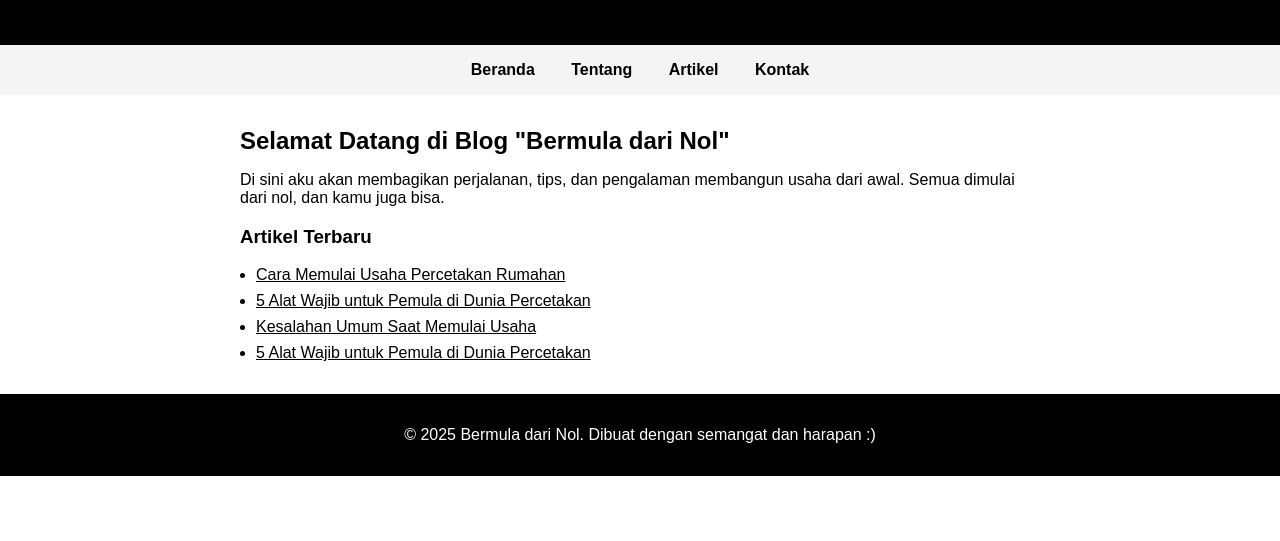
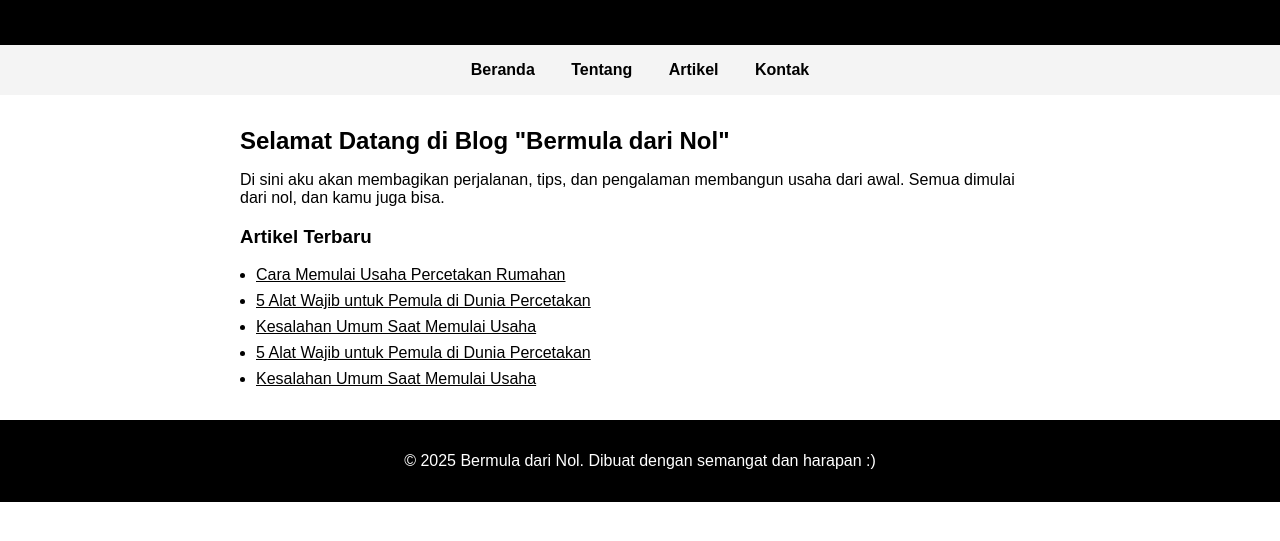
Before and after one commit to arnokngelo/Bermula-Dari-Nol, a plain HTML site: page index.html in a window 1280 px wide. Shown: the part 133-674 px from the top of the page. Drawn offline with Linux system fonts and the light colour scheme.

Commit message:
Update index.html

```diff
--- a/index.html
+++ b/index.html
@@ -79,6 +79,7 @@
       <li><a href="#">5 Alat Wajib untuk Pemula di Dunia Percetakan</a></li>
       <li><a href="#">Kesalahan Umum Saat Memulai Usaha</a></li>
       <li><a href="artikel2.html">5 Alat Wajib untuk Pemula di Dunia Percetakan</a></li>
+      <li><a href="artikel3.html">Kesalahan Umum Saat Memulai Usaha</a></li>
     </ul>
   </div>
 
```
